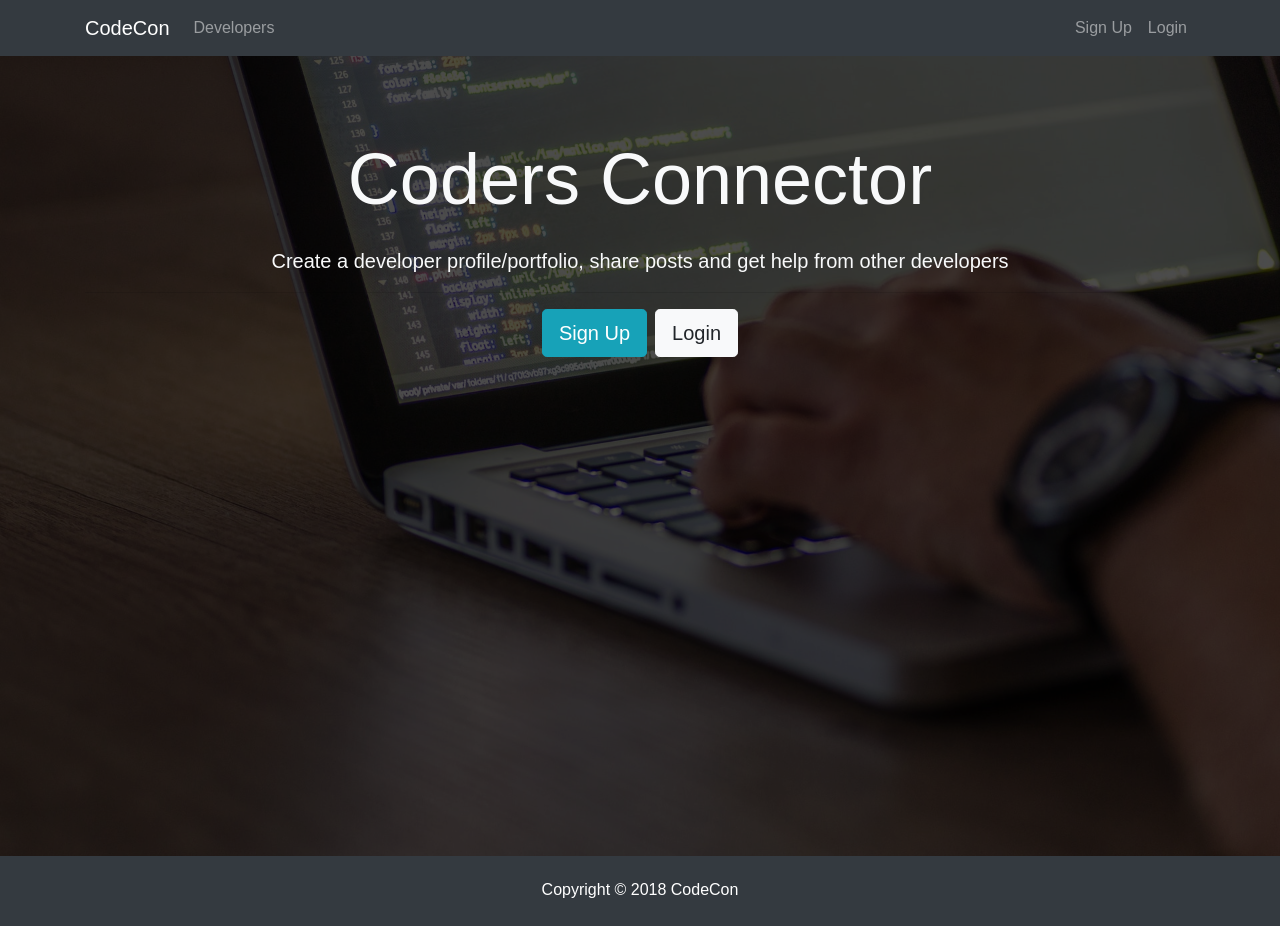
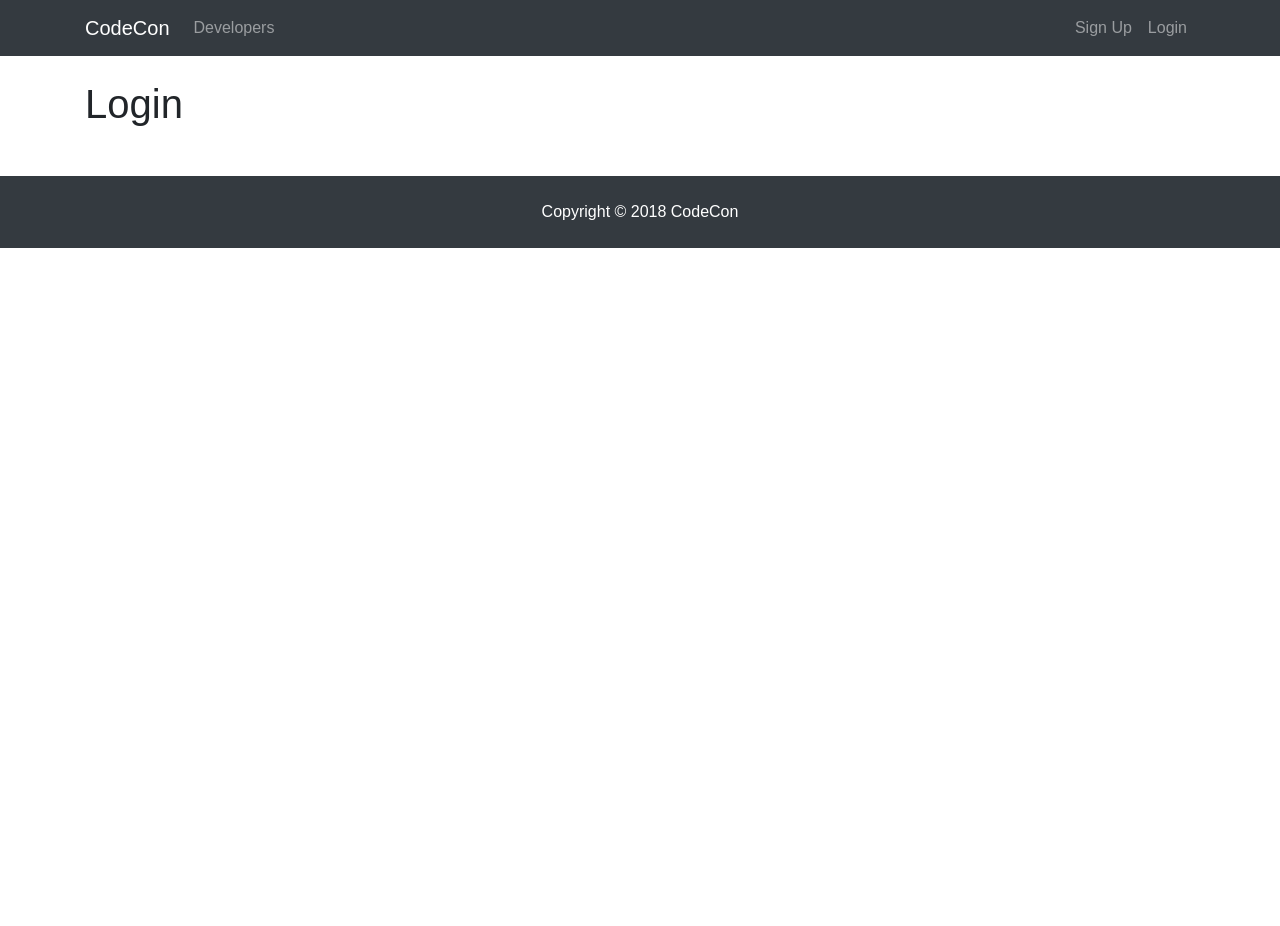
Before and after one commit to manuarora700/codecon, a React (Create React App) app in the folder client/: page /login in a window 1280 px wide. After the commit the page ends 800 px from the top, so only its background shows below. Built offline with nearby package versions, Linux system fonts and the light colour scheme.

Commit message:
Basic routing setup for signup and login

```diff
--- a/client/src/App.js
+++ b/client/src/App.js
@@ -1,8 +1,11 @@
 import React, { Component } from 'react';
+import { BrowserRouter as Router, Route } from 'react-router-dom';
 
 import Navbar from './components/layout/Navbar';
 import Footer from './components/layout/Footer';
 import Landing from './components/layout/Landing';
+import Register from './components/auth/Register';
+import Login from './components/auth/Login';
 
 import './App.css';
 
@@ -10,11 +13,17 @@
 class App extends Component {
   render() {
     return (
-      <div className="App">
-        <Navbar />
-        <Landing />
-        <Footer />
-      </div>
+      <Router>
+        <div className="App">
+          <Navbar />
+          <Route exact path="/" component ={ Landing } />
+          <div className="container">
+          <Route exact path="/register" component ={ Register } />
+          <Route exact path="/login" component ={ Login } />
+          </div>
+            <Footer />
+        </div>
+      </Router>
     );
   }
 }
--- /dev/null
+++ b/client/src/components/auth/Login.js
@@ -0,0 +1,13 @@
+import React, { Component } from 'react'
+
+class Login extends Component {
+	render() {
+		return (
+			<div>
+				<h1>Login</h1>
+			</div>
+		)
+	}
+}
+
+export default Login;
--- /dev/null
+++ b/client/src/components/auth/Register.js
@@ -0,0 +1,13 @@
+import React, { Component } from 'react'
+
+class Register extends Component {
+	render() {
+		return (
+			<div>
+				<h1>Register</h1>
+			</div>
+		)
+	}
+}
+
+export default Register;
--- a/client/src/components/layout/Landing.js
+++ b/client/src/components/layout/Landing.js
@@ -1,4 +1,5 @@
 import React, { Component } from 'react'
+import { Link } from 'react-router-dom';
 
 class Landing extends Component {
 	render() {
@@ -12,8 +13,8 @@
 		            </h1>
 		            <p className="lead"> Create a developer profile/portfolio, share posts and get help from other developers</p>
 		            <hr />
-		            <a href="register.html" className="btn btn-lg btn-info mr-2">Sign Up</a>
-		            <a href="login.html" className="btn btn-lg btn-light">Login</a>
+		            <Link to="/register" className="btn btn-lg btn-info mr-2">Sign Up</Link>
+		            <Link to="/login" className="btn btn-lg btn-light">Login</Link>
 		          </div>
 		        </div>
 		      </div>
--- a/client/src/components/layout/Navbar.js
+++ b/client/src/components/layout/Navbar.js
@@ -1,12 +1,12 @@
 import React, { Component } from 'react'
-
+import { Link } from 'react-router-dom';
 
 class Navbar extends Component {
 	render() {
 		return(
 		  <nav className="navbar navbar-expand-sm navbar-dark bg-dark mb-4">
 		    <div className="container">
-		      <a className="navbar-brand" href="landing.html">CodeCon</a>
+		      <Link className="navbar-brand" to="/">CodeCon</Link>
 		      <button className="navbar-toggler" type="button" data-toggle="collapse" data-target="#mobile-nav">
 		        <span className="navbar-toggler-icon"></span>
 		      </button>
@@ -14,17 +14,17 @@
 		      <div className="collapse navbar-collapse" id="mobile-nav">
 		        <ul className="navbar-nav mr-auto">
 		          <li className="nav-item">
-		            <a className="nav-link" href="profiles.html"> Developers
-		            </a>
+		            <Link className="nav-link" to="/profiles"> Developers
+		            </Link>
 		          </li>
 		        </ul>
 
 		        <ul className="navbar-nav ml-auto">
 		          <li className="nav-item">
-		            <a className="nav-link" href="register.html">Sign Up</a>
+		            <Link className="nav-link" to="/register">Sign Up</Link>
 		          </li>
 		          <li className="nav-item">
-		            <a className="nav-link" href="login.html">Login</a>
+		            <Link className="nav-link" to="/login">Login</Link>
 		          </li>
 		        </ul>
 		      </div>
```
